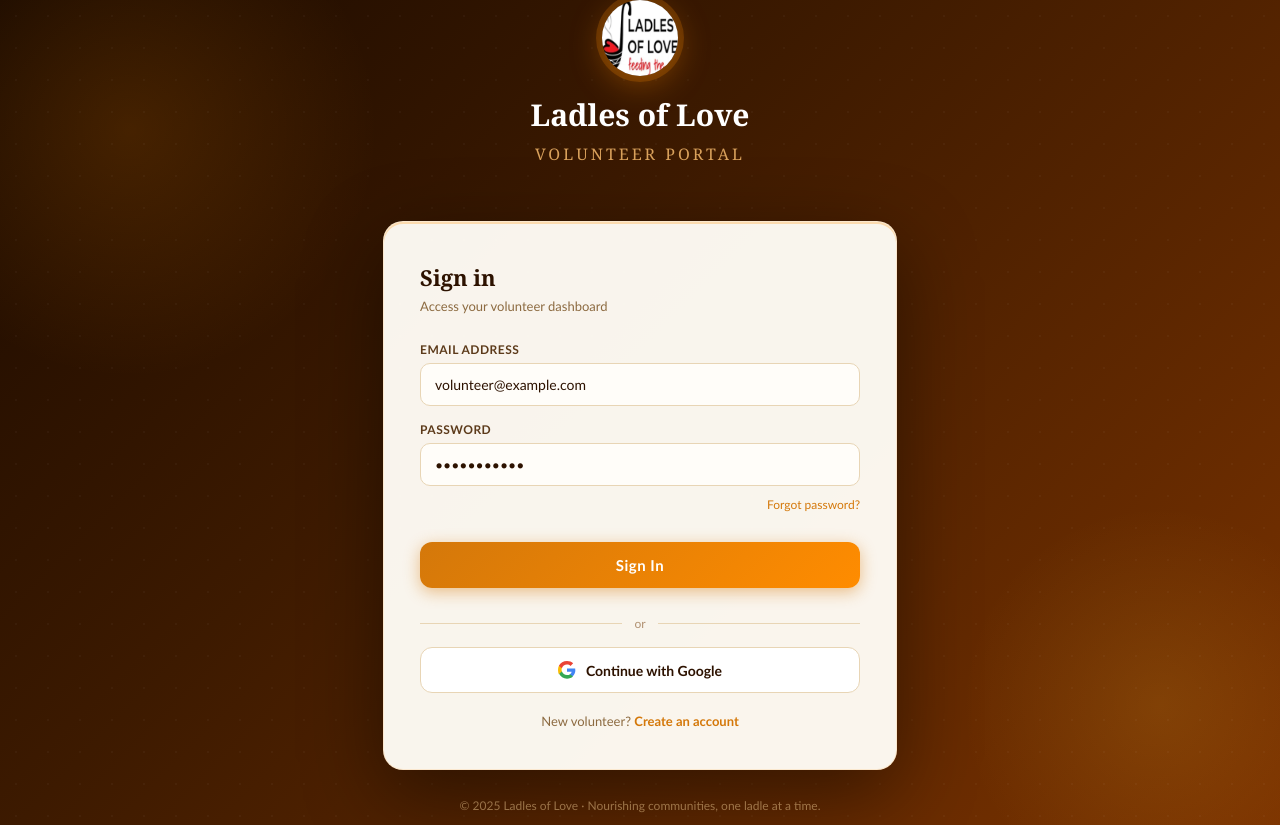
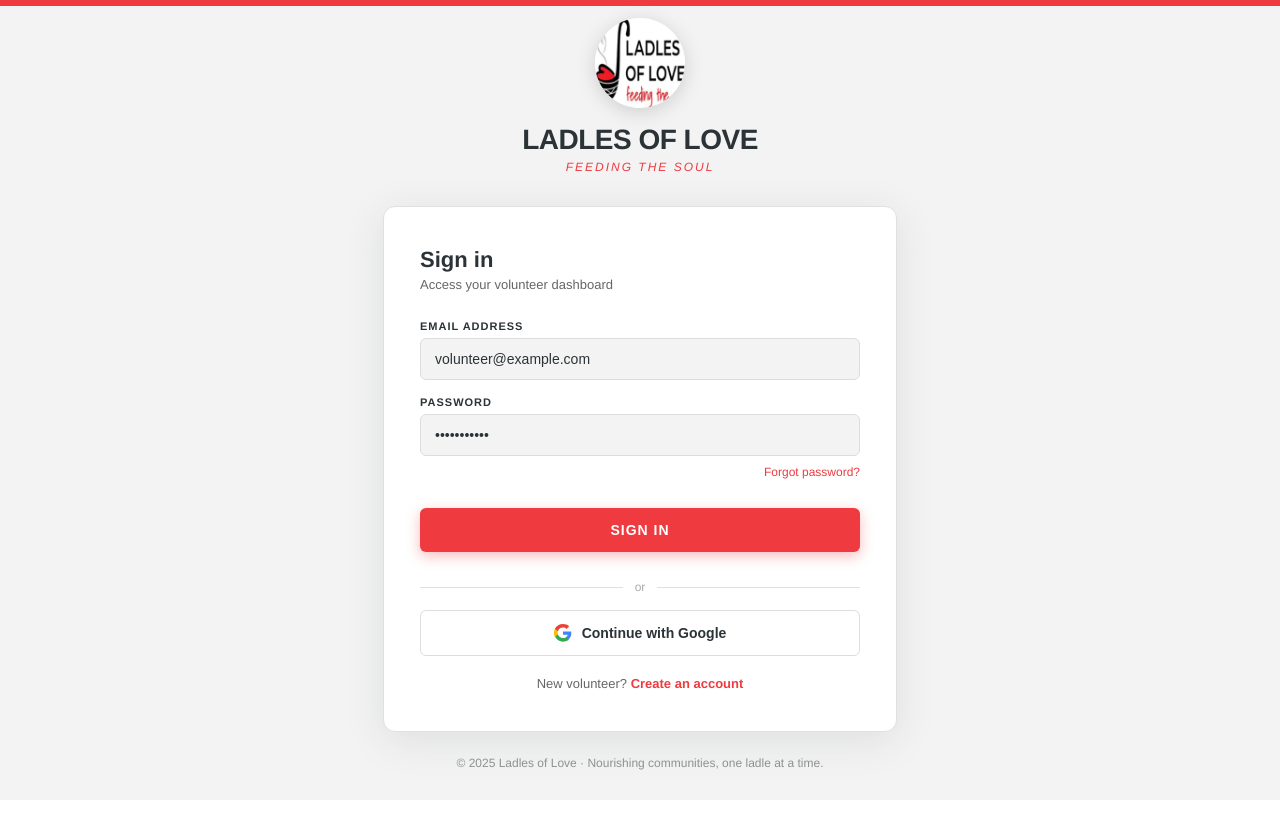
Before and after one commit to Furi-codes/ladles-prototype, a Next.js app: page / in a window 1280 px wide. After the commit the page ends 800 px from the top, so only its background shows below. Built offline with nearby package versions, Linux system fonts and the light colour scheme.

Commit message:
Login final changes & volunteer page

```diff
--- a/app/page.tsx
+++ b/app/page.tsx
@@ -1,5 +1,6 @@
 "use client";
 import { useRouter } from "next/navigation";
+import Image from "next/image";
 
 export default function LoginPage() {
   const router = useRouter();
@@ -8,34 +9,22 @@
     <main
       style={{
         minHeight: "100vh",
-        background: "linear-gradient(135deg, #1a0a00 0%, #3d1a00 40%, #7c3300 100%)",
+        background: "#f3f3f3",
         display: "flex",
         alignItems: "center",
         justifyContent: "center",
-        fontFamily: "'Georgia', serif",
+        fontFamily: "'Helvetica Neue', Arial, sans-serif",
         position: "relative",
         overflow: "hidden",
       }}
     >
-      {/* Decorative background circles */}
+      {/* Red top bar */}
       <div style={{
-        position: "absolute", top: "-120px", left: "-120px",
-        width: "500px", height: "500px", borderRadius: "50%",
-        background: "radial-gradient(circle, rgba(255,140,0,0.15) 0%, transparent 70%)",
-        pointerEvents: "none",
-      }} />
-      <div style={{
-        position: "absolute", bottom: "-80px", right: "-80px",
-        width: "400px", height: "400px", borderRadius: "50%",
-        background: "radial-gradient(circle, rgba(255,200,50,0.12) 0%, transparent 70%)",
-        pointerEvents: "none",
-      }} />
-      {/* Subtle grid texture */}
-      <div style={{
-        position: "absolute", inset: 0,
-        backgroundImage: "radial-gradient(rgba(255,255,255,0.03) 1px, transparent 1px)",
-        backgroundSize: "32px 32px",
-        pointerEvents: "none",
+        position: "fixed",
+        top: 0, left: 0, right: 0,
+        height: "6px",
+        background: "#ef3a40",
+        zIndex: 100,
       }} />
 
       <div style={{
@@ -49,76 +38,64 @@
         zIndex: 1,
       }}>
 
-        {/* Logo / Brand */}
-        <div style={{ textAlign: "center", marginBottom: "40px" }}>
-  <div
-    style={{
-      width: "76px",
-      height: "76px",
+        {/* Logo */}
+        <div style={{ textAlign: "center", marginBottom: "32px" }}>
+          <div style={{
+            width: "90px", height: "90px",
             borderRadius: "50%",
-      margin: "0 auto 18px",
-      boxShadow:
-        "0 0 0 6px rgba(255,140,0,0.2), 0 8px 32px rgba(255,140,0,0.35)",
+            margin: "0 auto 16px",
             overflow: "hidden",
-      position: "relative",
-    }}
-  >
-    <img
-      src="/Ladles-logo.png"
-      alt="Ladles of Love Logo"
-      style={{
-        width: "100%",
-        height: "100%",
-        objectFit: "cover",
-        display: "block",
-      }}
+            boxShadow: "0 4px 20px rgba(0,0,0,0.15)",
+          }}>
+            <Image
+              src="/ladles-logo.png"
+              alt="Ladles of Love"
+              width={90}
+              height={90}
+              style={{ objectFit: "contain", width: "100%", height: "100%" }}
             />
           </div>
-
-  <h1
-    style={{
-      fontFamily: "'Georgia', serif",
-      fontSize: "30px",
-      color: "white",
+          <h1 style={{
+            fontSize: "28px",
+            fontWeight: "800",
+            color: "#2b3336",
+            margin: "0 0 4px",
+            letterSpacing: "-0.5px",
+          }}>
+            LADLES OF LOVE
+          </h1>
+          <p style={{
+            fontSize: "12px",
+            color: "#ef3a40",
             margin: 0,
-    }}
-  >
-    Ladles of Love
-  </h1>
-
-  <p
-    style={{
-      color: "#d9a15b",
-      letterSpacing: "3px",
-      marginTop: "8px",
-    }}
-  >
-    VOLUNTEER PORTAL
+            letterSpacing: "2px",
+            textTransform: "uppercase",
+            fontStyle: "italic",
+          }}>
+            feeding the soul
           </p>
         </div>
 
         {/* Card */}
         <div style={{
-          background: "rgba(255,252,245,0.97)",
-          borderRadius: "20px",
+          background: "#ffffff",
+          borderRadius: "12px",
           padding: "40px 36px",
           width: "100%",
-          boxShadow: "0 24px 80px rgba(0,0,0,0.45), 0 2px 0 rgba(255,180,80,0.4) inset",
-          border: "1px solid rgba(255,180,80,0.2)",
+          boxShadow: "0 8px 40px rgba(43,51,54,0.10)",
+          border: "1px solid #e0e0e0",
         }}>
           <h2 style={{
-            fontFamily: "'Georgia', serif",
             fontSize: "22px",
-            color: "#2d1200",
-            margin: "0 0 6px",
-            fontWeight: "700",
+            color: "#2b3336",
+            margin: "0 0 4px",
+            fontWeight: "800",
           }}>
             Sign in
           </h2>
           <p style={{
-            fontFamily: "'Trebuchet MS', sans-serif",
             fontSize: "13px",
-            color: "#8c6a40",
+            color: "#666",
             margin: "0 0 28px",
           }}>
             Access your volunteer dashboard
@@ -128,12 +105,11 @@
           <div style={{ marginBottom: "16px" }}>
             <label style={{
               display: "block",
-              fontFamily: "'Trebuchet MS', sans-serif",
-              fontSize: "12px",
-              fontWeight: "600",
-              color: "#5c3a1a",
+              fontSize: "11px",
+              fontWeight: "700",
+              color: "#2b3336",
               marginBottom: "6px",
-              letterSpacing: "0.5px",
+              letterSpacing: "1px",
               textTransform: "uppercase",
             }}>
               Email Address
@@ -145,15 +121,13 @@
               style={{
                 width: "100%",
                 padding: "12px 14px",
-                borderRadius: "10px",
-                border: "1.5px solid #e8d5b5",
-                background: "#fffdf9",
-                fontFamily: "'Trebuchet MS', sans-serif",
+                borderRadius: "6px",
+                border: "1.5px solid #ddd",
+                background: "#f3f3f3",
                 fontSize: "14px",
-                color: "#2d1200",
+                color: "#2b3336",
                 outline: "none",
                 boxSizing: "border-box",
-                transition: "border-color 0.2s",
               }}
             />
           </div>
@@ -162,12 +136,11 @@
           <div style={{ marginBottom: "28px" }}>
             <label style={{
               display: "block",
-              fontFamily: "'Trebuchet MS', sans-serif",
-              fontSize: "12px",
-              fontWeight: "600",
-              color: "#5c3a1a",
+              fontSize: "11px",
+              fontWeight: "700",
+              color: "#2b3336",
               marginBottom: "6px",
-              letterSpacing: "0.5px",
+              letterSpacing: "1px",
               textTransform: "uppercase",
             }}>
               Password
@@ -179,21 +152,19 @@
               style={{
                 width: "100%",
                 padding: "12px 14px",
-                borderRadius: "10px",
-                border: "1.5px solid #e8d5b5",
-                background: "#fffdf9",
-                fontFamily: "'Trebuchet MS', sans-serif",
+                borderRadius: "6px",
+                border: "1.5px solid #ddd",
+                background: "#f3f3f3",
                 fontSize: "14px",
-                color: "#2d1200",
+                color: "#2b3336",
                 outline: "none",
                 boxSizing: "border-box",
               }}
             />
             <div style={{ textAlign: "right", marginTop: "6px" }}>
               <span style={{
-                fontFamily: "'Trebuchet MS', sans-serif",
                 fontSize: "12px",
-                color: "#d4780a",
+                color: "#ef3a40",
                 cursor: "pointer",
               }}>
                 Forgot password?
@@ -207,27 +178,21 @@
             style={{
               width: "100%",
               padding: "14px",
-              borderRadius: "12px",
+              borderRadius: "6px",
               border: "none",
-              background: "linear-gradient(135deg, #d4780a, #ff8c00)",
+              background: "#ef3a40",
               color: "#fff",
-              fontFamily: "'Trebuchet MS', sans-serif",
-              fontSize: "15px",
+              fontSize: "14px",
               fontWeight: "700",
               cursor: "pointer",
-              letterSpacing: "0.5px",
+              letterSpacing: "1px",
+              textTransform: "uppercase",
               marginBottom: "12px",
-              boxShadow: "0 4px 16px rgba(212,120,10,0.45)",
-              transition: "transform 0.1s, box-shadow 0.1s",
+              boxShadow: "0 4px 14px rgba(239,58,64,0.35)",
+              transition: "background 0.2s",
             }}
-            onMouseOver={e => {
-              (e.currentTarget as HTMLButtonElement).style.transform = "translateY(-1px)";
-              (e.currentTarget as HTMLButtonElement).style.boxShadow = "0 6px 20px rgba(212,120,10,0.55)";
-            }}
-            onMouseOut={e => {
-              (e.currentTarget as HTMLButtonElement).style.transform = "translateY(0)";
-              (e.currentTarget as HTMLButtonElement).style.boxShadow = "0 4px 16px rgba(212,120,10,0.45)";
-            }}
+            onMouseOver={e => (e.currentTarget as HTMLButtonElement).style.background = "#2b3336"}
+            onMouseOut={e => (e.currentTarget as HTMLButtonElement).style.background = "#ef3a40"}
           >
             Sign In
           </button>
@@ -237,12 +202,9 @@
             display: "flex", alignItems: "center",
             gap: "12px", margin: "16px 0",
           }}>
-            <div style={{ flex: 1, height: "1px", background: "#e8d5b5" }} />
-            <span style={{
-              fontFamily: "'Trebuchet MS', sans-serif",
-              fontSize: "12px", color: "#b09070",
-            }}>or</span>
-            <div style={{ flex: 1, height: "1px", background: "#e8d5b5" }} />
+            <div style={{ flex: 1, height: "1px", background: "#e0e0e0" }} />
+            <span style={{ fontSize: "12px", color: "#aaa" }}>or</span>
+            <div style={{ flex: 1, height: "1px", background: "#e0e0e0" }} />
           </div>
 
           {/* Google Button */}
@@ -251,11 +213,10 @@
             style={{
               width: "100%",
               padding: "13px",
-              borderRadius: "12px",
-              border: "1.5px solid #e8d5b5",
+              borderRadius: "6px",
+              border: "1.5px solid #ddd",
               background: "#fff",
-              color: "#2d1200",
-              fontFamily: "'Trebuchet MS', sans-serif",
+              color: "#2b3336",
               fontSize: "14px",
               fontWeight: "600",
               cursor: "pointer",
@@ -265,7 +226,7 @@
               gap: "10px",
               transition: "background 0.2s",
             }}
-            onMouseOver={e => (e.currentTarget as HTMLButtonElement).style.background = "#fff8f0"}
+            onMouseOver={e => (e.currentTarget as HTMLButtonElement).style.background = "#f3f3f3"}
             onMouseOut={e => (e.currentTarget as HTMLButtonElement).style.background = "#fff"}
           >
             <svg width="18" height="18" viewBox="0 0 48 48">
@@ -280,15 +241,14 @@
           {/* Sign Up link */}
           <p style={{
             textAlign: "center",
-            fontFamily: "'Trebuchet MS', sans-serif",
             fontSize: "13px",
-            color: "#8c6a40",
+            color: "#666",
             margin: "20px 0 0",
           }}>
             New volunteer?{" "}
             <span
               onClick={() => router.push("/volunteer")}
-              style={{ color: "#d4780a", fontWeight: "600", cursor: "pointer" }}
+              style={{ color: "#ef3a40", fontWeight: "700", cursor: "pointer" }}
             >
               Create an account
             </span>
@@ -297,10 +257,10 @@
 
         {/* Footer */}
         <p style={{
-          fontFamily: "'Trebuchet MS', sans-serif",
           fontSize: "12px",
-          color: "rgba(255,220,160,0.45)",
-          marginTop: "28px",
+          color: "#2b3336",
+          opacity: 0.5,
+          marginTop: "24px",
           textAlign: "center",
         }}>
           © 2025 Ladles of Love · Nourishing communities, one ladle at a time.
```
Lines whose indentation alone changed are shown as unchanged.
